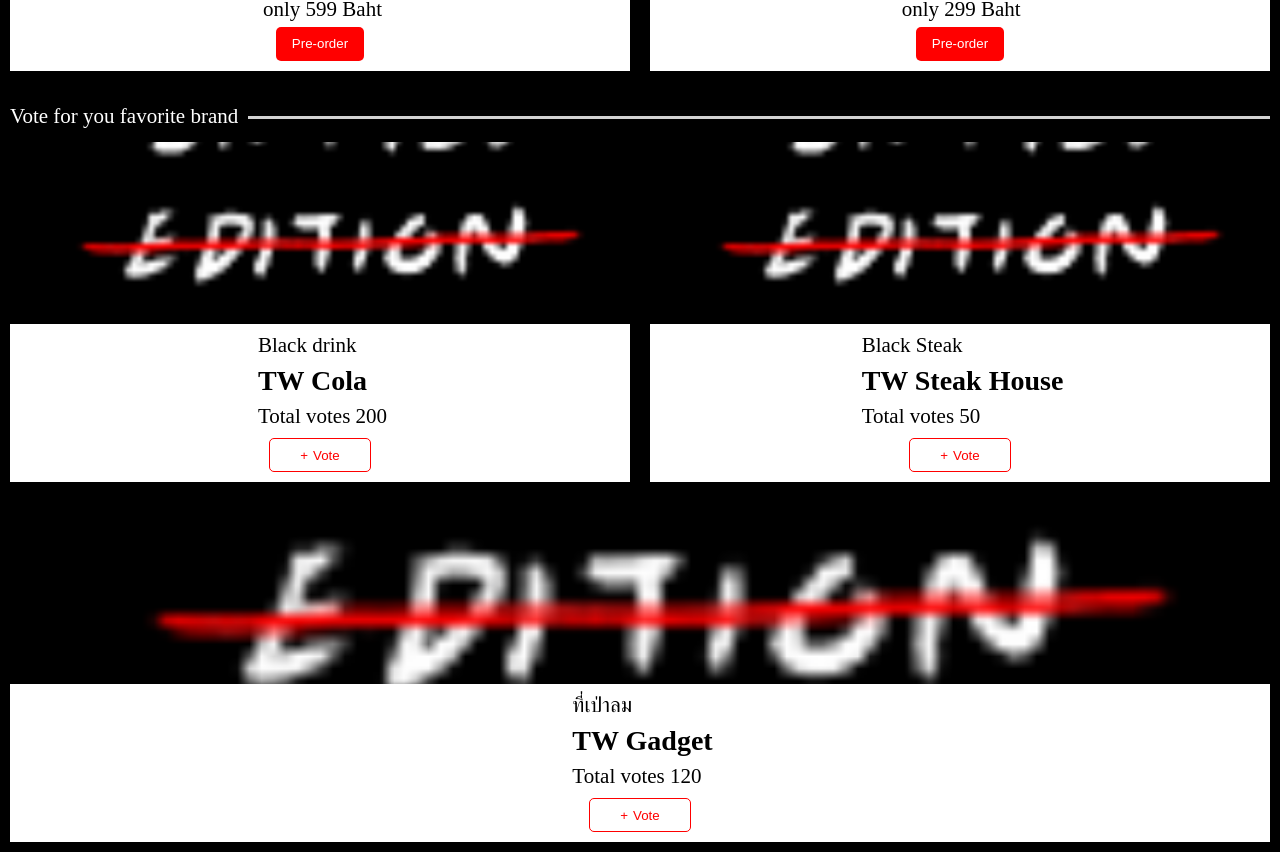
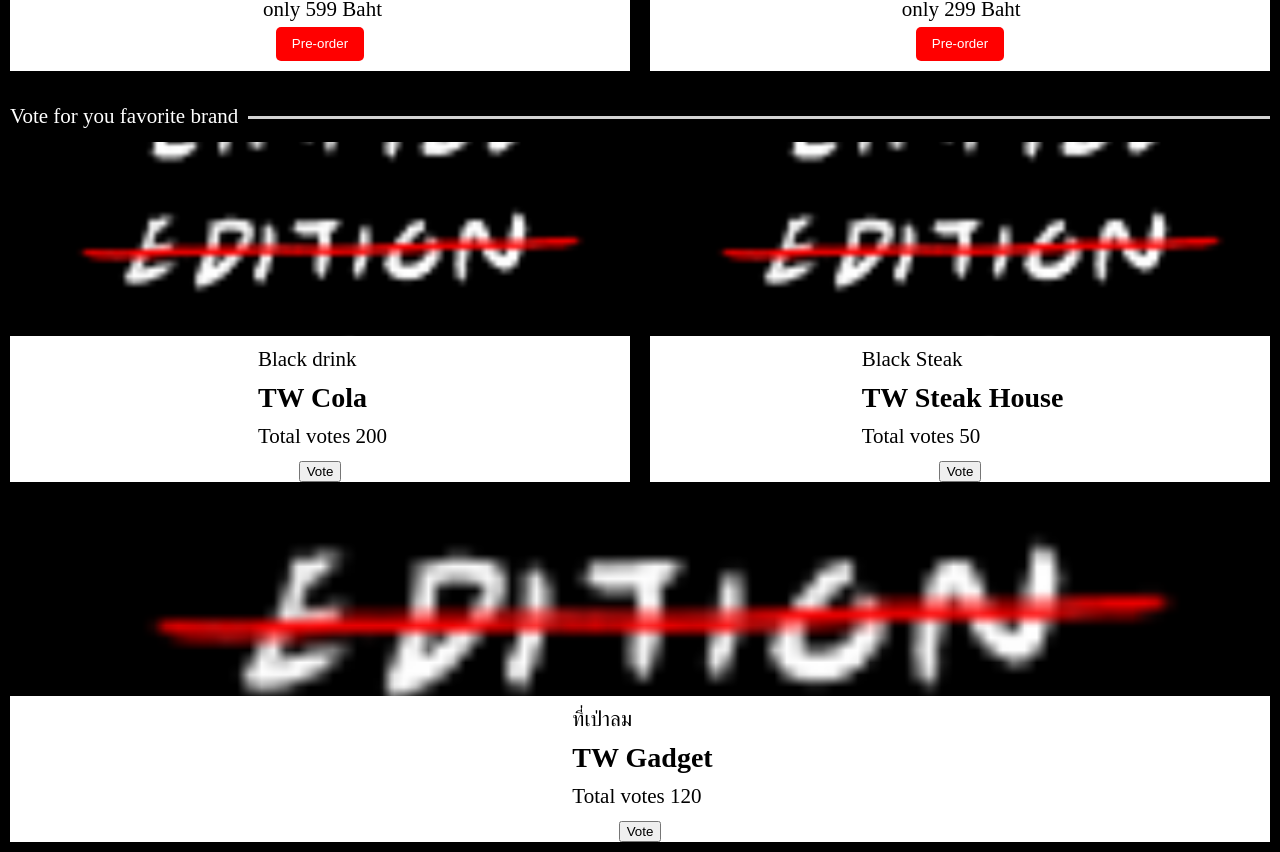
Before and after one commit to TWThailand/LimitedEducation, a Vue app: page /#/ in a window 1280 px wide. Shown: the part 1056-1908 px from the top of the page. Built offline with nearby package versions, Linux system fonts and the light colour scheme.

Commit message:
[Tua] Separate Item to PreOrderItem, VoteItem Compoment

```diff
--- a/src/components/Home.vue
+++ b/src/components/Home.vue
@@ -6,45 +6,46 @@
     <div class="category">
       <div class="category-heading">Pre-order</div>
       <section class="items">
-        <item v-for="item in items" v-if="item.productType == 'PreOrder'"
-          v-bind:key="item.name"
-          v-bind:productType="item.productType"
-          v-bind:quantity="item.quantity"
-          v-bind:name="item.name"
-          v-bind:brand="item.brand"
-          v-bind:price="item.price"
+        <PreOrderItem v-for="item in preOrderItems"
+          :key="item.name"
+          :quantity="item.quantity"
+          :name="item.name"
+          :brand="item.brand"
+          :price="item.price"
         />
       </section>
     </div>
     <div class="category">
       <div class="category-heading">Vote for you favorite brand</div>
       <section class="items">
-        <item v-for="item in items" v-if="item.productType == 'Vote'"
-          v-bind:key="item.name"
-          v-bind:productType="item.productType"
-          v-bind:name="item.name"
-          v-bind:brand="item.brand"
-          v-bind:totalVote="item.totalVote"
+        <VoteItem v-for="item in voteItems"
+          :key="item.name"
+          :name="item.name"
+          :brand="item.brand"
+          :totalVote="item.totalVote"
         />
       </section>
     </div>
   </div>
 </template>
 <script>
-  import Item from "./Item";
+  import VoteItem from "./VoteItem";
+  import PreOrderItem from "./PreOrderItem";
 
   export default {
-    components: {Item},
+    components: {PreOrderItem, VoteItem},
     data: function() {
       return {
-        items: [
-          {productType: 'PreOrder', quantity: 4100, name: 'Limited Phone', brand: 'TW mobile', price: 1200},
-          {productType: 'PreOrder', quantity: 3000, name: 'Limited Steak', brand: 'TW Steak House', price: 785000},
-          {productType: 'PreOrder', quantity: 2000, name: 'Limited Pizza', brand: 'TW Pizza', price: 599},
-          {productType: 'PreOrder', quantity: 1000, name: 'Limited Shoe', brand: 'TW Shoes', price: 299},
-          {productType: 'Vote', name: 'Black drink', brand: 'TW Cola', totalVote: 200},
-          {productType: 'Vote', name: 'Black Steak', brand: 'TW Steak House', totalVote: 50},
-          {productType: 'Vote', name: 'ที่เป่าลม', brand: 'TW Gadget', totalVote: 120},
+        preOrderItems: [
+          {quantity: 4100, name: 'Limited Phone', brand: 'TW mobile', price: 1200},
+          {quantity: 3000, name: 'Limited Steak', brand: 'TW Steak House', price: 785000},
+          {quantity: 2000, name: 'Limited Pizza', brand: 'TW Pizza', price: 599},
+          {quantity: 1000, name: 'Limited Shoe', brand: 'TW Shoes', price: 299}
+        ],
+        voteItems: [
+          {name: 'Black drink', brand: 'TW Cola', totalVote: 200},
+          {name: 'Black Steak', brand: 'TW Steak House', totalVote: 50},
+          {name: 'ที่เป่าลม', brand: 'TW Gadget', totalVote: 120},
         ]
       }
     }
--- a/src/components/Item.vue
+++ /dev/null
@@ -1,53 +0,0 @@
-<template>
-  <div class="item">
-    <span v-if="preOrder" class="count">Only {{quantity}} left</span>
-    <div class="productImage"/>
-    <div class="productDesc">
-      <span class="title">{{name}}</span>
-      <span class="brand-name">{{brand}}</span>
-      <span class="amount">{{amount}}</span>
-    </div>
-    <button v-if="preOrder" class="preorder">Pre-order</button>
-    <button v-else class="vote" @click="navigateToVote">Vote</button>
-  </div>
-</template>
-
-<script>
-  export default {
-    name: "Item",
-    props: {
-      productType: {
-        type: String,
-        require: true
-      },
-      quantity: Number,
-      name: String,
-      brand: String,
-      price: Number,
-      totalVote: Number,
-
-    },
-    computed: {
-      preOrder() {
-        return this.productType === "PreOrder"
-      },
-      amount() {
-        if (this.productType === "PreOrder") {
-          return `only ${this.price} Baht`
-        } else if (this.productType === "Vote") {
-          return `Total votes ${this.totalVote}`
-        }
-        return ""
-      }
-    },
-    methods: {
-      navigateToVote() {
-        this.$router.push('/Vote')
-      }
-    }
-  }
-</script>
-
-<style scoped>
-
-</style>
--- /dev/null
+++ b/src/components/PreOrderItem.vue
@@ -0,0 +1,28 @@
+<template>
+  <div class="item">
+    <span class="count">Only {{quantity}} left</span>
+    <div class="productImage"/>
+    <div class="productDesc">
+      <span class="title">{{name}}</span>
+      <span class="brand-name">{{brand}}</span>
+      <span class="amount">only {{price}} Baht</span>
+    </div>
+    <button class="preorder">Pre-order</button>
+  </div>
+</template>
+
+<script>
+  export default {
+    name: "Item",
+    props: {
+      quantity: Number,
+      name: String,
+      brand: String,
+      price: Number
+    }
+  }
+</script>
+
+<style scoped>
+
+</style>
--- /dev/null
+++ b/src/components/VoteItem.vue
@@ -0,0 +1,32 @@
+<template>
+  <div class="item">
+    <div class="productImage"/>
+    <div class="productDesc">
+      <span class="title">{{name}}</span>
+      <span class="brand-name">{{brand}}</span>
+      <span class="amount">Total votes {{totalVote}}</span>
+    </div>
+    <button @click="navigateToVote">Vote</button>
+  </div>
+</template>
+
+<script>
+  export default {
+    name: "VoteItem",
+    props: {
+      quantity: Number,
+      name: String,
+      brand: String,
+      totalVote: Number
+    },
+    methods: {
+      navigateToVote() {
+        this.$router.push('/vote')
+      }
+    }
+  }
+</script>
+
+<style scoped>
+
+</style>
```
Also changed, not shown: 2 other files (tests, documents, lock files or other folders).
